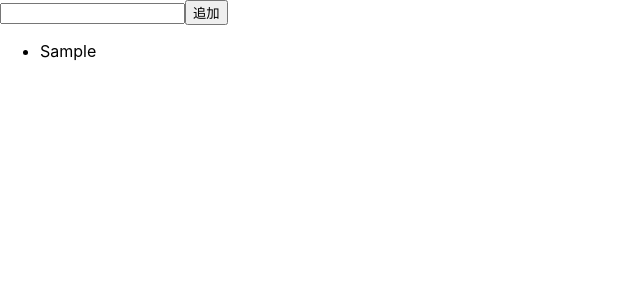
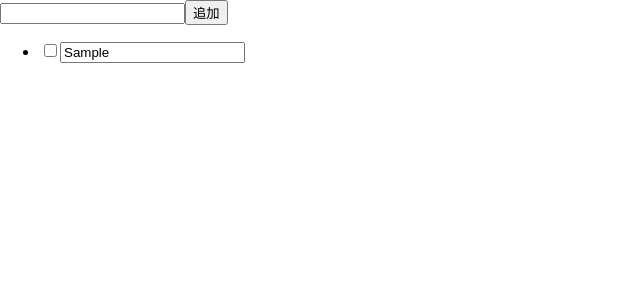
Before and after one commit to sukuna2713/react_todo, a React (Create React App) app: page / in a window 1280 px wide. Both pictures are taken after typing "Sample" into the empty fields and a click on the input "追加". Shown: the top 300 px of the page, without its empty margins (0-640 px from the left). Built offline with nearby package versions, Linux system fonts and the light colour scheme.

Commit message:
implemented checkbox

```diff
--- a/src/App.tsx
+++ b/src/App.tsx
@@ -9,6 +9,7 @@ import './App.css';
 type Todo = {
   value: string
   readonly id: number
+  checked: boolean
 }
 
 export const App = () => {
@@ -23,7 +24,8 @@ export const App = () => {
     //識別子として現在時刻を使用
     const newTodo: Todo = {
       value: text,
-      id: new Date().getTime()
+      id: new Date().getTime(),
+      checked: false
     }
 
     setTodos([newTodo, ...todos])
@@ -32,6 +34,30 @@ export const App = () => {
 
   const handleOnChange = (e: React.ChangeEvent<HTMLInputElement>) => {
     setText(e.target.value)
+  }
+
+  /**
+   * 登録済みtodoが編集されたときのコールバック関数
+   */
+
+  const handleOnEdit = (id: number, value: string) => {
+    //元のTodosのディープコピーをつくる
+    const deepCopy = todos.map((todo) => ({ ...todo }))
+    //IDが一致するTodoの値をvalueで書き換える
+    const newTodos = deepCopy.map((todo) => todo.id === id ? { ...todo, value: value } : todo)
+
+    setTodos(newTodos)
+  }
+
+  /**
+   * チェックボックスがチェックされたときのコールバック関数
+   */
+  const handleOnCheck = (id: number, checked: boolean) => {
+    const deepCopy = todos.map((todo) => ({ ...todo }))
+
+    const newTodos = deepCopy.map((todo) => todo.id === id ? { ...todo, checked: !checked } : todo)
+
+    setTodos(newTodos)
   }
 
   return (
@@ -51,7 +77,22 @@ export const App = () => {
       </form>
       <ul>
         {todos.map((todo) => {
-          return <li key={todo.id}>{todo.value}</li>
+          return (
+            <li key={todo.id}>
+              <input
+                type='checkbox'
+                checked={todo.checked}
+                onChange={(e) => handleOnCheck(todo.id, todo.checked)}
+              />
+              <input
+                type='text'
+                //チェック済のタスクは入力フォームを無効にする
+                disabled={todo.checked}
+                value={todo.value}
+                onChange={(e) => handleOnEdit(todo.id, e.target.value)}
+              />
+            </li>
+          )
         })}
       </ul>
     </div>
```
